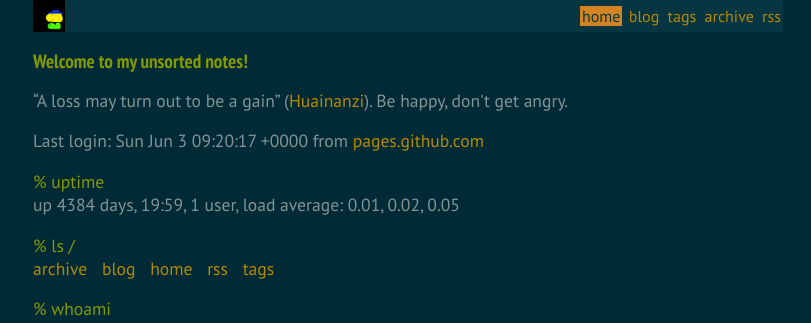
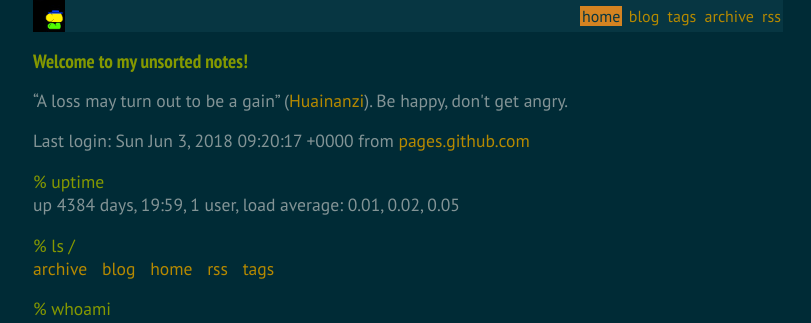
Before and after one commit to ymattw/joyus, a Jekyll site: the page built from index.html, in a window 1280 px wide. Shown: the top 323 px of the page, without its empty margins (232-1043 px from the left). Built offline with Jekyll 4.4.1, drawn with Linux system fonts in a browser that asks for light colours; some of the changed lines change nothing that is shown.

```diff
--- a/index.html
+++ b/index.html
@@ -12,7 +12,7 @@
 Be happy, don't get angry.
 
 <p>
-  Last login: {{ site.time | date: '%a %b %-d %T %z' }} from
+  Last login: {{ site.time | date: '%a %b %-d, %Y %T %z' }} from
   <a href="https://pages.github.com/">pages.github.com</a>
 </p>
 
```
